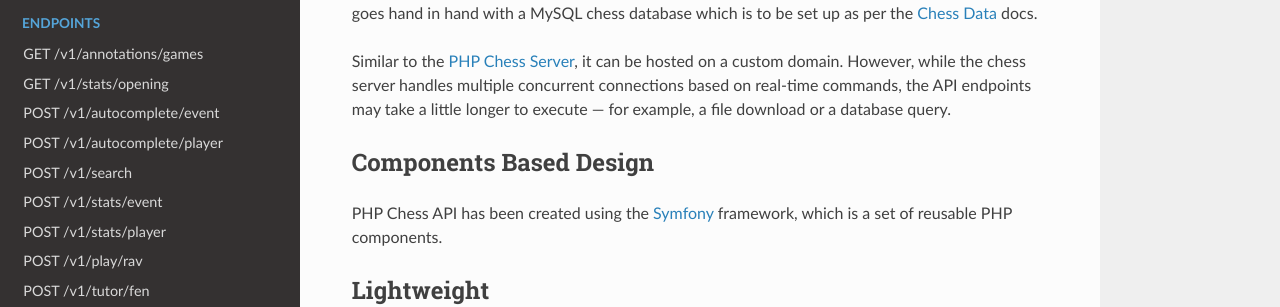
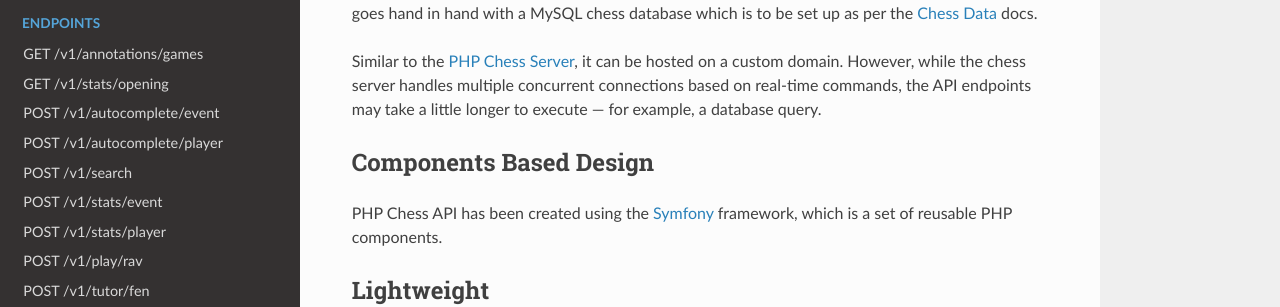
Before and after one commit to chesslablab/chess-api, an MkDocs documentation site: the page built from docs/index.md, in a window 1280 px wide. Shown: the part 230-537 px from the top of the page. Built offline with MkDocs 1.6.1, drawn with Linux system fonts in a browser that asks for light colours; nearby versions of some CDN libraries.

Commit message:
Updated the docs

```diff
--- a/docs/index.md
+++ b/docs/index.md
@@ -5,7 +5,7 @@
 
 PHP Chess API is a REST-like API that provides chess functionality over an HTTP connection. It goes hand in hand with a MySQL chess database which is to be set up as per the [Chess Data](https://chesslablab.github.io/chess-data/) docs.
 
-Similar to the [PHP Chess Server](https://chesslablab.github.io/chess-server/), it can be hosted on a custom domain. However, while the chess server handles multiple concurrent connections based on real-time commands, the API endpoints may take a little longer to execute — for example, a file download or a database query.
+Similar to the [PHP Chess Server](https://chesslablab.github.io/chess-server/), it can be hosted on a custom domain. However, while the chess server handles multiple concurrent connections based on real-time commands, the API endpoints may take a little longer to execute — for example, a database query.
 
 ## Components Based Design
 
```
